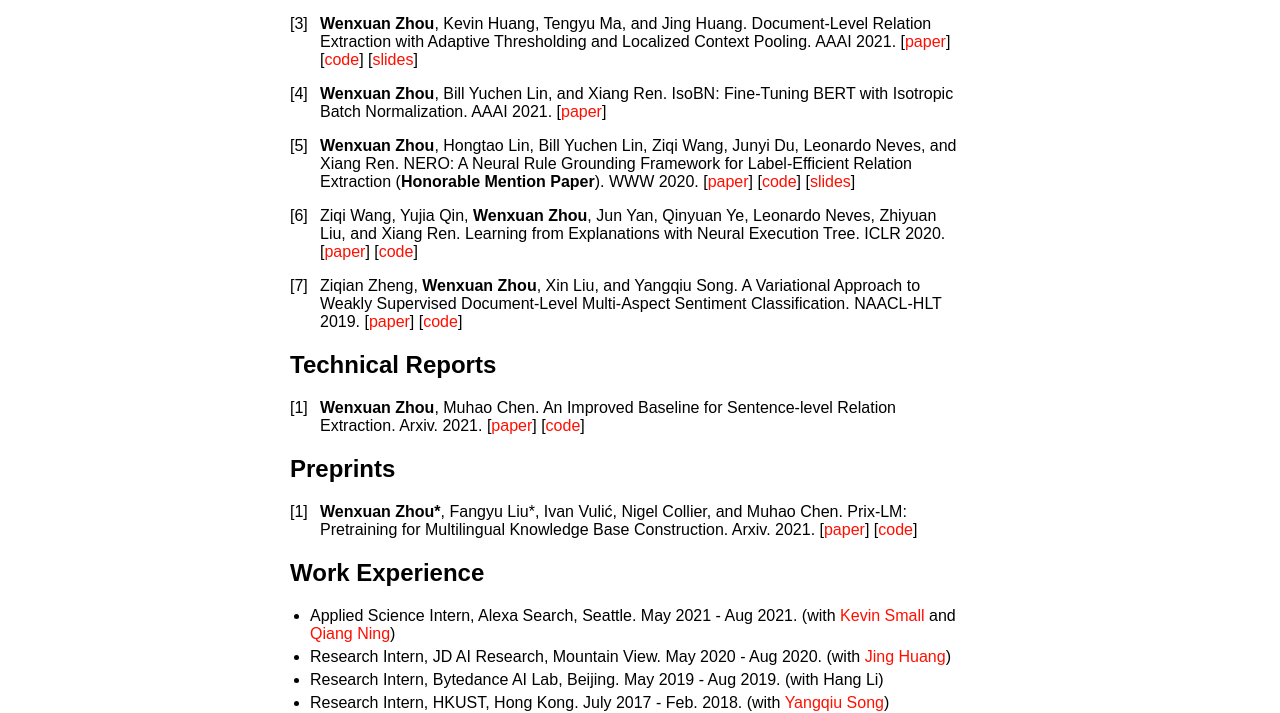
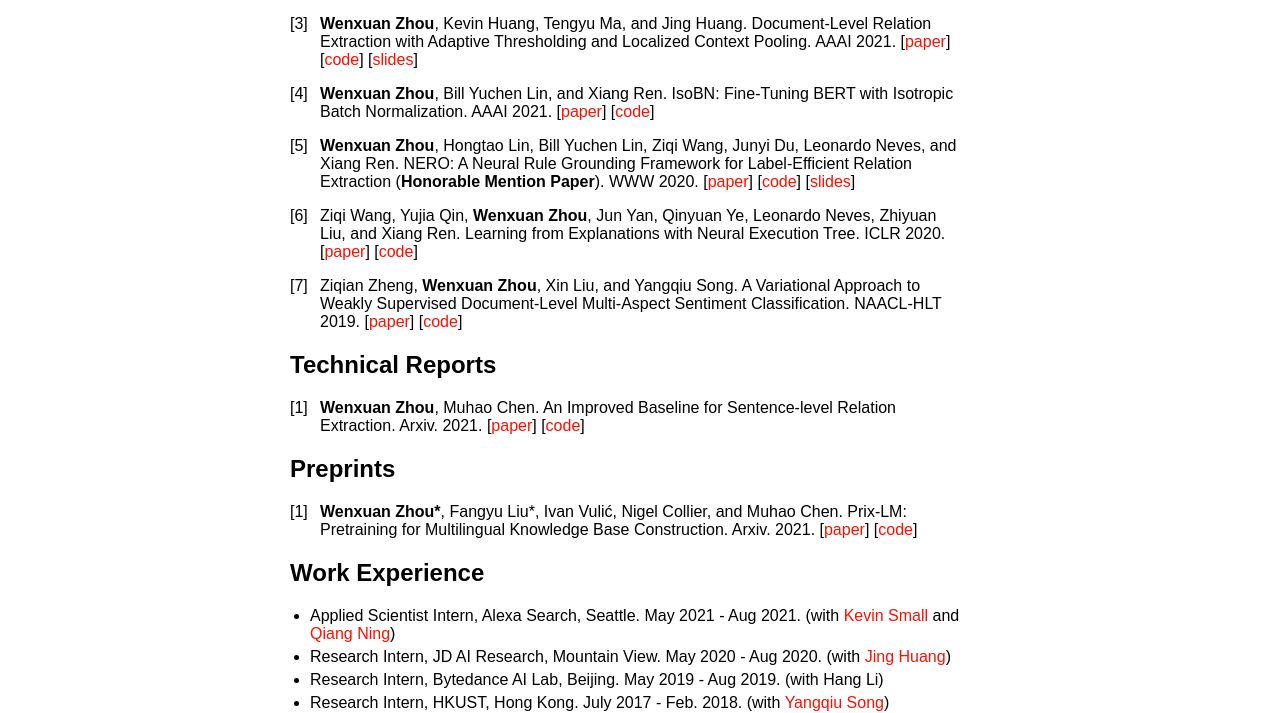
Before and after one commit to wzhouad/wzhouad.github.io, a Jekyll site: the page built from index.md, in a window 1280 px wide. Shown: the part 592-1305 px from the top of the page. Built offline with Jekyll 4.4.1, drawn with Linux system fonts in a browser that asks for light colours; our own code applies the rules of GitHub Pages for plain Markdown files.

Commit message:
Update index.md

```diff
--- a/index.md
+++ b/index.md
@@ -21,7 +21,7 @@ I'm a fourth-year Ph.D. student at the University of Southern California working
 
 3. **Wenxuan Zhou**, Kevin Huang, Tengyu Ma, and Jing Huang. Document-Level Relation Extraction with Adaptive Thresholding and Localized Context Pooling. AAAI 2021. \[[paper](https://arxiv.org/abs/2010.11304)\] \[[code](https://github.com/wzhouad/ATLOP)\] \[[slides](slides/ATLOP_AAAI21.pdf)\]
 
-4. **Wenxuan Zhou**, Bill Yuchen Lin, and Xiang Ren. IsoBN: Fine-Tuning BERT with Isotropic Batch Normalization. AAAI 2021. \[[paper](https://arxiv.org/abs/2005.02178)\]
+4. **Wenxuan Zhou**, Bill Yuchen Lin, and Xiang Ren. IsoBN: Fine-Tuning BERT with Isotropic Batch Normalization. AAAI 2021. \[[paper](https://arxiv.org/abs/2005.02178)\] \[[code](https://github.com/INK-USC/IsoBN)\]
 
 5. **Wenxuan Zhou**, Hongtao Lin, Bill Yuchen Lin, Ziqi Wang, Junyi Du, Leonardo Neves, and Xiang Ren. NERO: A Neural Rule Grounding Framework for Label-Efficient Relation Extraction (**Honorable Mention Paper**). WWW 2020. \[[paper](https://arxiv.org/abs/1909.02177)\] \[[code](https://github.com/INK-USC/NERO)\] \[[slides](slides/NERO_WWW20.pdf)\]
 
@@ -38,7 +38,7 @@ I'm a fourth-year Ph.D. student at the University of Southern California working
 1. **Wenxuan Zhou\***, Fangyu Liu\*, Ivan Vulić, Nigel Collier, and Muhao Chen. Prix-LM: Pretraining for Multilingual Knowledge Base Construction. Arxiv. 2021. \[[paper](https://arxiv.org/abs/2110.08443)] \[[code](https://github.com/luka-group/prix-lm)\]
 
 ## Work Experience
-* Applied Science Intern, Alexa Search, Seattle. May 2021 - Aug 2021. (with [Kevin Small](http://www.kevinsmall.org/) and [Qiang Ning](https://www.qiangning.info/))
+* Applied Scientist Intern, Alexa Search, Seattle. May 2021 - Aug 2021. (with [Kevin Small](http://www.kevinsmall.org/) and [Qiang Ning](https://www.qiangning.info/))
 * Research Intern, JD AI Research, Mountain View. May 2020 - Aug 2020. (with [Jing Huang](https://sites.google.com/view/drjinghuang))
 * Research Intern, Bytedance AI Lab, Beijing. May 2019 - Aug 2019. (with Hang Li)
 * Research Intern, HKUST, Hong Kong. July 2017 - Feb. 2018. (with [Yangqiu Song](https://www.cse.ust.hk/~yqsong/))
```
